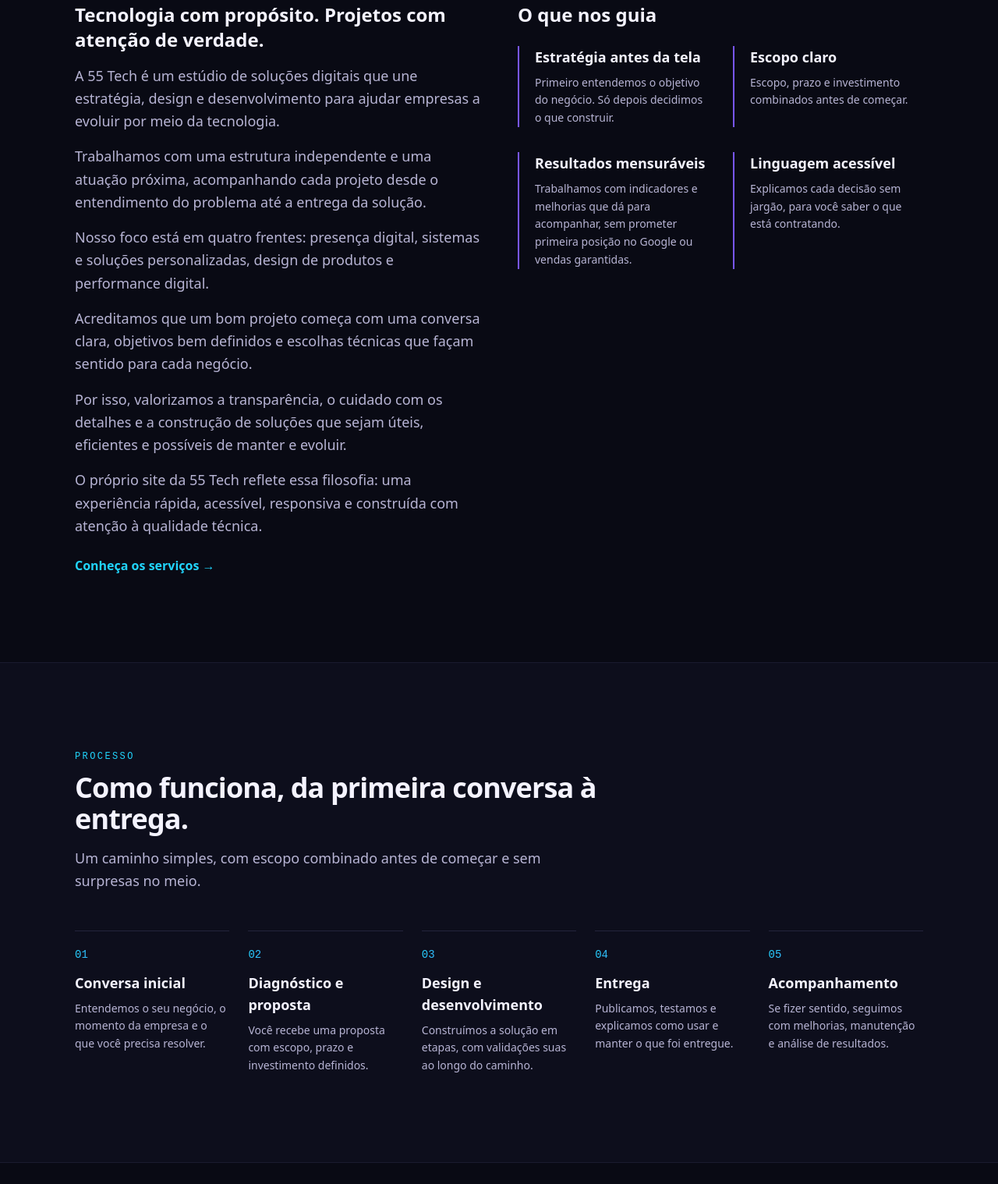
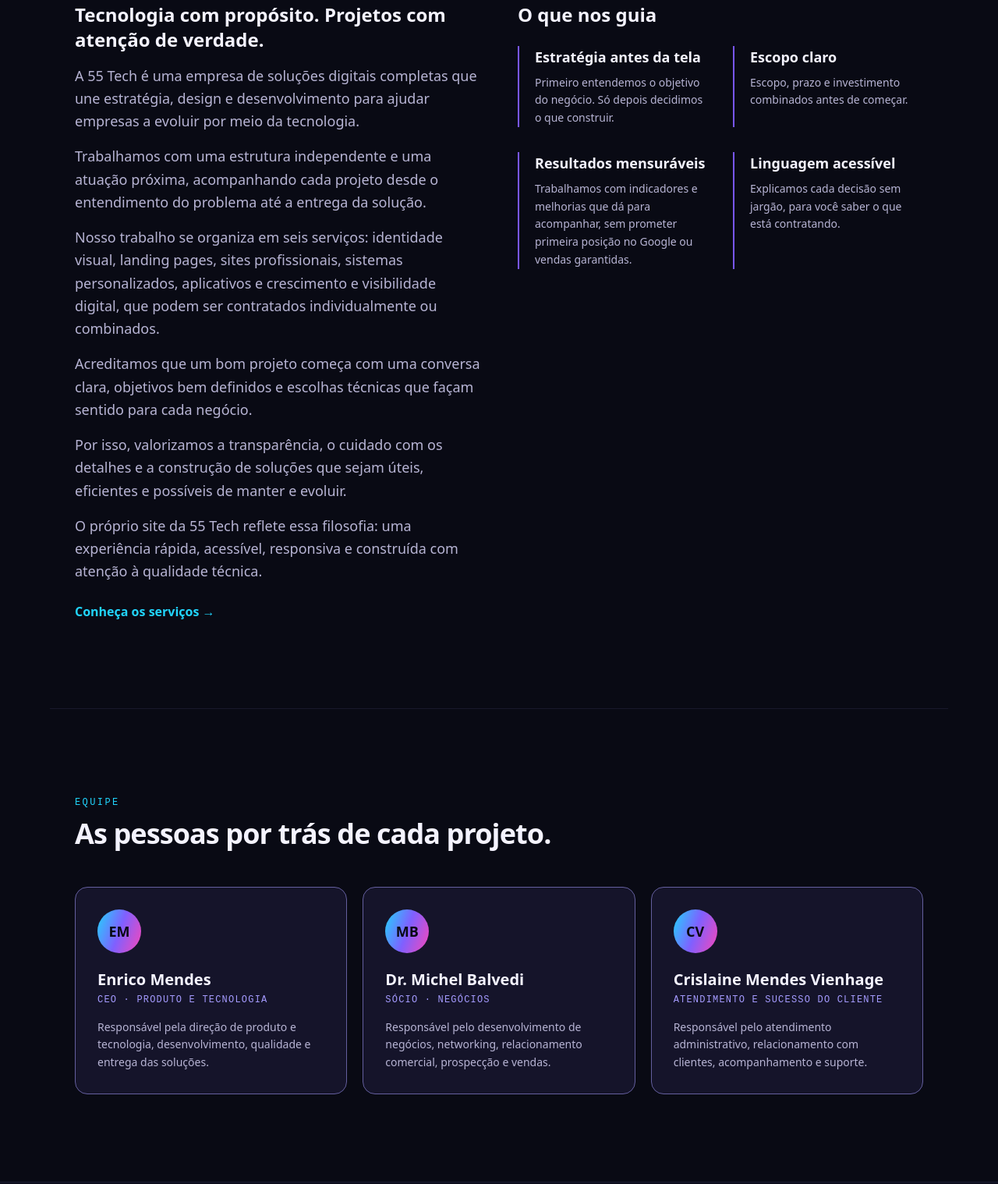
Before and after one commit to EnricoMendes55/55-Tech, an Astro site: page /55-Tech/quem-somos in a window 1280 px wide. Shown: the part 369-1887 px from the top of the page at 78% size. Built offline with nearby package versions, Linux system fonts and the light colour scheme; Astro itself is replaced by a stand-in of ours.

Commit message:
Apresenta a equipe em Quem somos
Seção Equipe com nome, função e responsabilidades informados pela empresa, e
iniciais no lugar das fotos. O texto da página passa a citar os seis serviços.

Co-Authored-By: Claude Opus 5.5 <noreply@anthropic.com>

```diff
--- /dev/null
+++ b/src/components/TeamSection.astro
@@ -0,0 +1,27 @@
+---
+// Seção Equipe de /quem-somos/: um card por pessoa, com as iniciais no lugar da foto.
+// Os dados ficam em src/data/team.ts.
+import Section from './layout/Section.astro';
+import Card from './ui/Card.astro';
+import SectionHeading from './ui/SectionHeading.astro';
+import { team, teamSection } from '../data/team';
+---
+
+<Section class="border-t border-surface/60">
+  <SectionHeading eyebrow={teamSection.eyebrow} title={teamSection.title} />
+  <ul class="mt-12 grid gap-5 md:grid-cols-3">
+    {team.map((member) => (
+      <Card as="li" class="p-7">
+        <span
+          class="bg-action-gradient flex size-14 items-center justify-center rounded-full font-display text-lg font-bold text-deep-black"
+          aria-hidden="true"
+        >
+          {member.initials}
+        </span>
+        <h3 class="mt-5 font-display text-xl font-bold">{member.name}</h3>
+        <p class="mt-1 font-mono text-xs uppercase tracking-widest text-lavender">{member.role}</p>
+        <p class="mt-4 text-sm leading-relaxed text-muted">{member.description}</p>
+      </Card>
+    ))}
+  </ul>
+</Section>
--- /dev/null
+++ b/src/data/team.ts
@@ -0,0 +1,39 @@
+// Equipe da 55 Tech, exibida em /quem-somos/. Só informações fornecidas e autorizadas pela empresa:
+// não acrescentar formação, certificações ou experiências sem confirmação.
+
+interface TeamMember {
+  name: string;
+  /** Iniciais exibidas no lugar da foto, enquanto não houver fotografia real. */
+  initials: string;
+  role: string;
+  description: string;
+}
+
+export const teamSection = {
+  eyebrow: 'Equipe',
+  title: 'As pessoas por trás de cada projeto.',
+};
+
+export const team: TeamMember[] = [
+  {
+    name: 'Enrico Mendes',
+    initials: 'EM',
+    role: 'CEO · Produto e Tecnologia',
+    description:
+      'Responsável pela direção de produto e tecnologia, desenvolvimento, qualidade e entrega das soluções.',
+  },
+  {
+    name: 'Dr. Michel Balvedi',
+    initials: 'MB',
+    role: 'Sócio · Negócios',
+    description:
+      'Responsável pelo desenvolvimento de negócios, networking, relacionamento comercial, prospecção e vendas.',
+  },
+  {
+    name: 'Crislaine Mendes Vienhage',
+    initials: 'CV',
+    role: 'Atendimento e Sucesso do Cliente',
+    description:
+      'Responsável pelo atendimento administrativo, relacionamento com clientes, acompanhamento e suporte.',
+  },
+];
--- a/src/pages/quem-somos.astro
+++ b/src/pages/quem-somos.astro
@@ -7,6 +7,7 @@ import PageHeader from '../components/layout/PageHeader.astro';
 import SectionHeading from '../components/ui/SectionHeading.astro';
 import ProcessSteps from '../components/ProcessSteps.astro';
 import CallToAction from '../components/CallToAction.astro';
+import TeamSection from '../components/TeamSection.astro';
 import { differentiators } from '../data/about';
 import { url } from '../utils/url';
 ---
@@ -31,16 +32,17 @@ import { url } from '../utils/url';
           Tecnologia com propósito. Projetos com atenção de verdade.
         </h2>
         <p class="mt-4 text-lg leading-relaxed text-muted">
-          A 55 Tech é um estúdio de soluções digitais que une estratégia, design e desenvolvimento
-          para ajudar empresas a evoluir por meio da tecnologia.
+          A 55 Tech é uma empresa de soluções digitais completas que une estratégia, design e
+          desenvolvimento para ajudar empresas a evoluir por meio da tecnologia.
         </p>
         <p class="mt-4 text-lg leading-relaxed text-muted">
           Trabalhamos com uma estrutura independente e uma atuação próxima, acompanhando cada
           projeto desde o entendimento do problema até a entrega da solução.
         </p>
         <p class="mt-4 text-lg leading-relaxed text-muted">
-          Nosso foco está em quatro frentes: presença digital, sistemas e soluções personalizadas,
-          design de produtos e performance digital.
+          Nosso trabalho se organiza em seis serviços: identidade visual, landing pages, sites
+          profissionais, sistemas personalizados, aplicativos e crescimento e visibilidade digital,
+          que podem ser contratados individualmente ou combinados.
         </p>
         <p class="mt-4 text-lg leading-relaxed text-muted">
           Acreditamos que um bom projeto começa com uma conversa clara, objetivos bem definidos e
@@ -75,6 +77,8 @@ import { url } from '../utils/url';
     </div>
   </Container>
 
+  <TeamSection />
+
   <Section tone="alt">
     <SectionHeading
       eyebrow="Processo"
```
